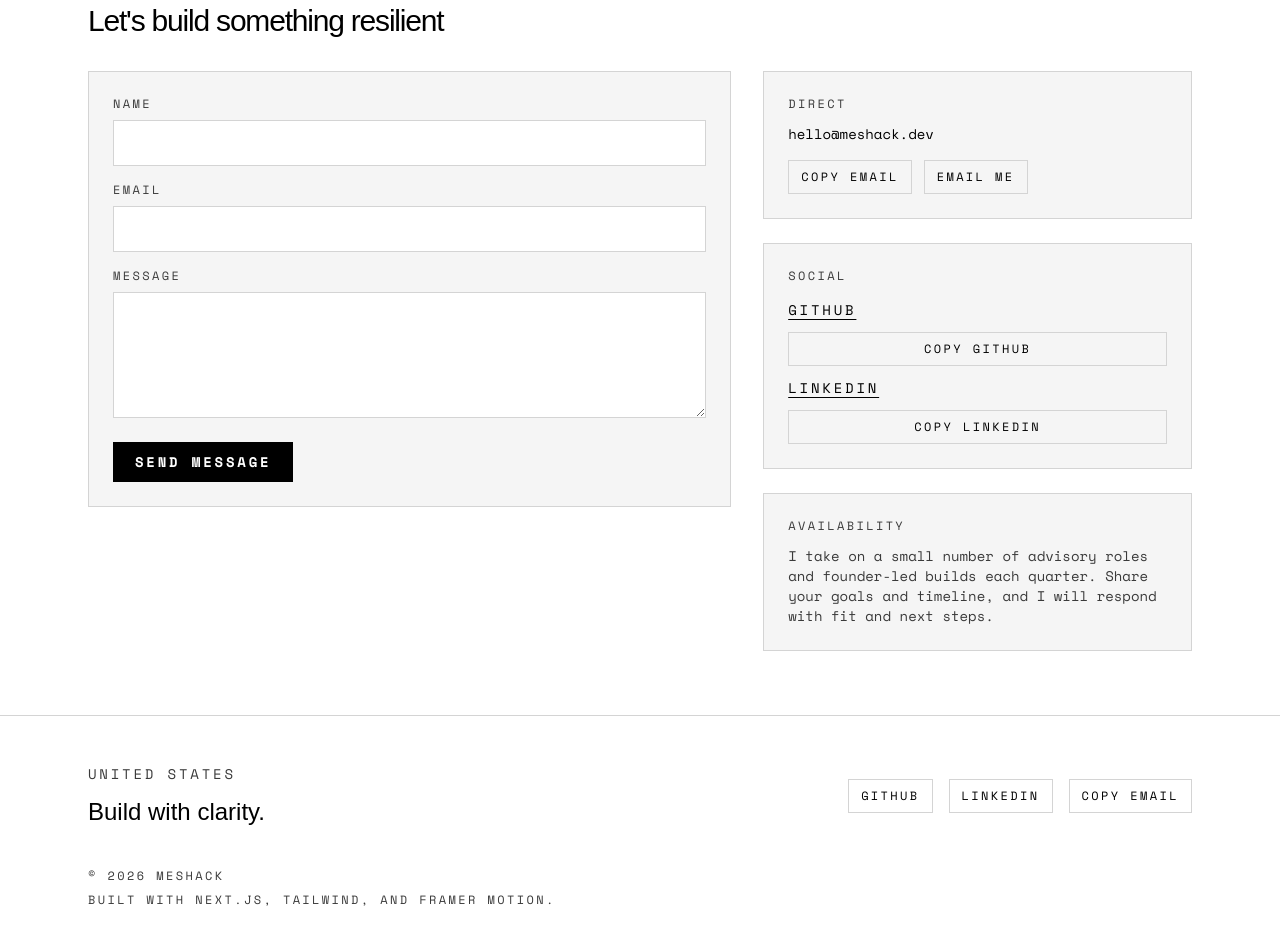
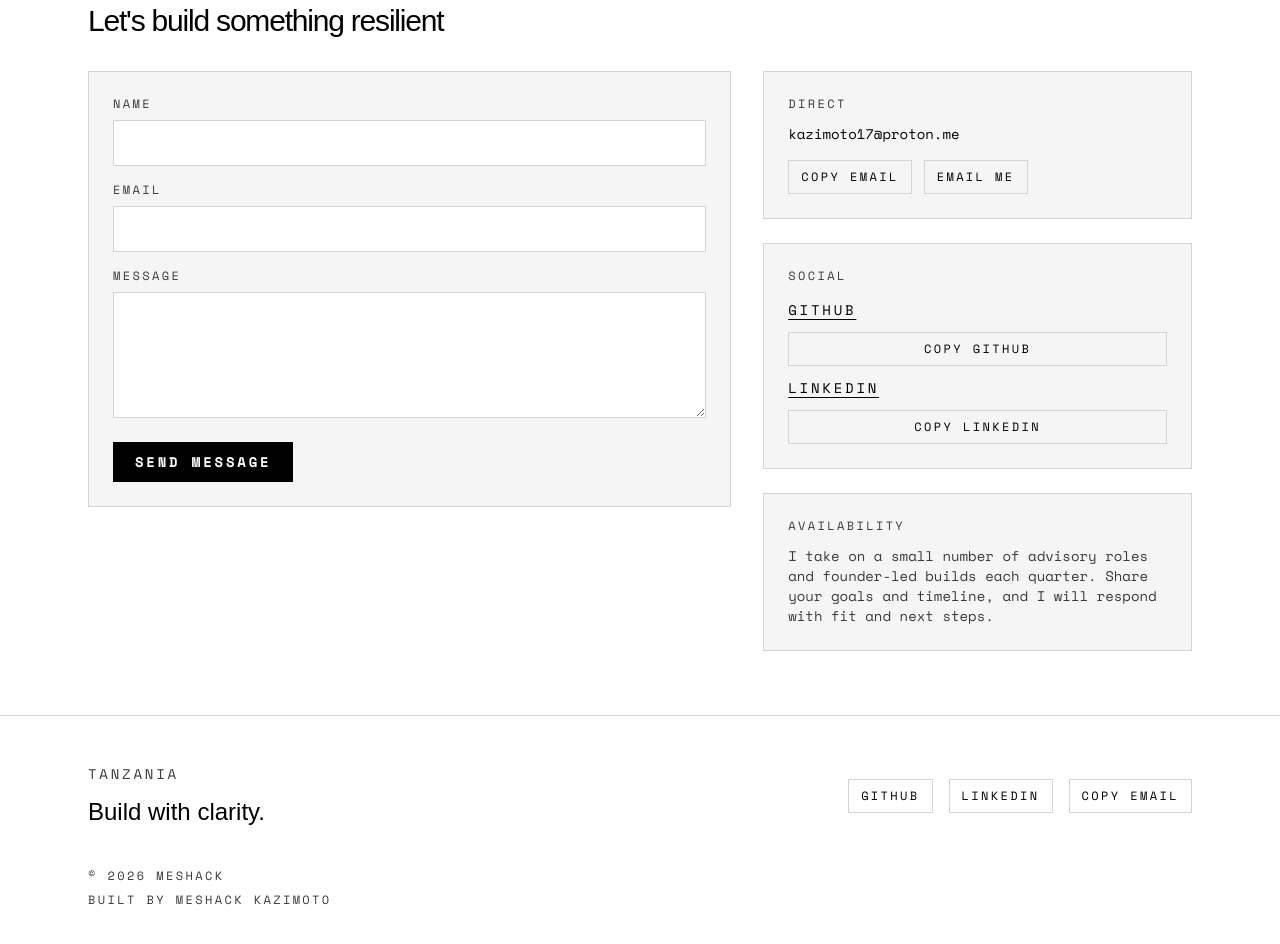
Before and after one commit to meshackkazimoto/me, a Next.js app: page /contact in a window 1280 px wide. Shown: the part 160-1104 px from the top of the page. Built offline with nearby package versions, Linux system fonts and the light colour scheme; a web font is replaced by a local one.

Commit message:
Update footer text and profile information
- Updated copyright year
- Changed built-with statement
- Updated location and email in profile
- Corrected GitHub and LinkedIn URLs
- Adjusted years of experience
- Updated tech stack with Spring Boot and Python

```diff
--- a/components/Footer.tsx
+++ b/components/Footer.tsx
@@ -34,7 +34,7 @@ export function Footer() {
         </div>
         <div className="mt-10 flex flex-col gap-2 text-xs uppercase tracking-[0.2em] text-muted">
           <span>© {new Date().getFullYear()} {profile.name}</span>
-          <span>Built with Next.js, Tailwind, and Framer Motion.</span>
+          <span>Built by Meshack Kazimoto</span>
         </div>
       </Container>
     </footer>
--- a/data/profile.ts
+++ b/data/profile.ts
@@ -3,16 +3,16 @@ export const profile = {
   role: "Full-Stack Developer / Fintech Engineer",
   headline:
     "I build resilient financial platforms, developer tooling, and data-intensive products with an obsession for clarity, security, and performance.",
-  location: "United States",
-  email: "hello@meshack.dev",
+  location: "Tanzania",
+  email: "kazimoto17@proton.me",
   socials: {
-    github: "https://github.com/meshack",
-    linkedin: "https://www.linkedin.com/in/meshack"
+    github: "https://github.com/meshackkazimoto",
+    linkedin: "https://www.linkedin.com/in/meshackkazimoto"
   }
 };
 
 export const metrics = [
-  { label: "Years Experience", value: "8+" },
+  { label: "Years Experience", value: "4+" },
   { label: "Products Shipped", value: "20+" },
   { label: "Systems Built", value: "35+" },
   { label: "Latency Wins", value: "<50ms" }
@@ -26,9 +26,9 @@ export const techStack = [
   "Redis",
   "Kafka",
   "AWS",
-  "Terraform",
+  "Spring Boot",
   "Security",
-  "Observability"
+  "Python"
 ];
 
 export const projects = [
```
